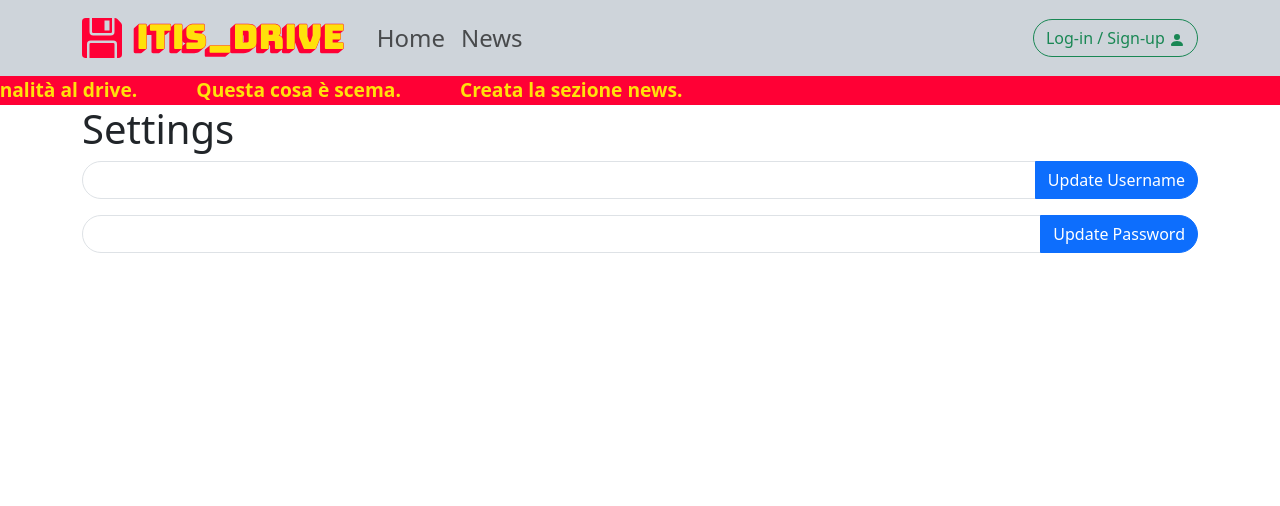
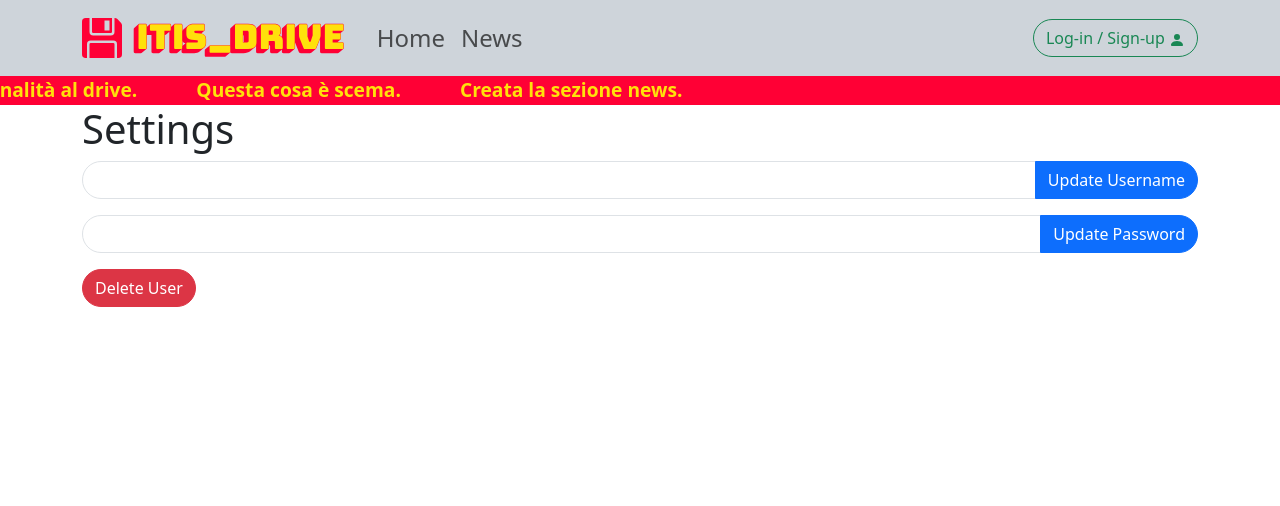
Before and after one commit to ghrlcu06e20l500g/ITIS_Drive, a Flask app: page /settings in a window 1280 px wide. Shown: the top 506 px of the page. Run offline with Flask 3, Linux system fonts and the light colour scheme.

Commit message:
Added logic to delete a user.

```diff
--- a/main.py
+++ b/main.py
@@ -35,6 +35,7 @@ class App(Flask):
             app.add_url_rule("/settings", view_func = self.settings)
             app.add_url_rule("/settings/update_username", view_func = self.update_username, methods = ["POST"])
             app.add_url_rule("/settings/update_password", view_func = self.update_password, methods = ["POST"])
+            app.add_url_rule("/settings/delete_user", view_func = self.delete_user)
             self.message = None
         def settings(self):
             return render_template("settings.html",
@@ -69,6 +70,11 @@ class App(Flask):
             query.run(f"UPDATE users SET password = '{password}' WHERE username = '{name}'")
             self.message = { "type": "info", "text": "Password updated. :D"}
             return redirect(url_for("settings"))
+        def delete_user(self):
+            name: str = session.get("user")["username"]
+            query.run(f"DELETE FROM users WHERE username = '{name}'")
+            session.pop("user")
+            return redirect(url_for("home"))
     class Login():
         def __init__(self, app):
             app.add_url_rule("/login", view_func = self.login)
--- a/templates/base.html
+++ b/templates/base.html
@@ -34,7 +34,7 @@
                         {% if user %}<a class="btn btn-outline-success rounded-5" href="{{ url_for('settings')}}">
                         {% else %}<a class="btn btn-outline-success rounded-5" href="{{ url_for('login')}}">{% endif %}
                             {% if user %}
-                                Hello, user!
+                                Hello, {{ user.username }}!
                             {% else %}
                                 Log-in / Sign-up
                             {% endif %}
--- a/templates/settings.html
+++ b/templates/settings.html
@@ -8,8 +8,9 @@
         <input type="text" class="form-control rounded-start-pill" name="username">
         <button type="submit" class="btn btn-primary rounded-end-pill">Update Username</button>
     </form>
-    <form class="input-group" action="settings/update_password" method="post">
+    <form class="input-group mb-3" action="settings/update_password" method="post">
         <input type="text" class="form-control rounded-start-pill" name="password">
         <button type="submit" class="btn btn-primary rounded-end-pill">Update Password</button>
     </form>
+    <a class="btn btn-danger rounded-5" href="{{ url_for('delete_user') }}">Delete User</a>
 {% endblock %}
```
Also changed, not shown: users.db.
